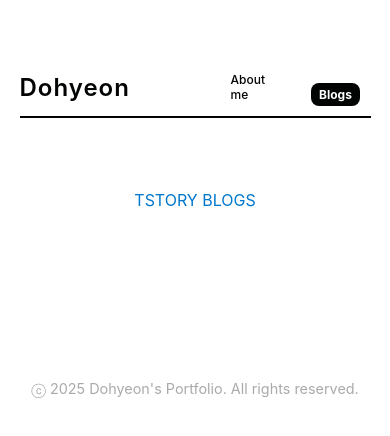
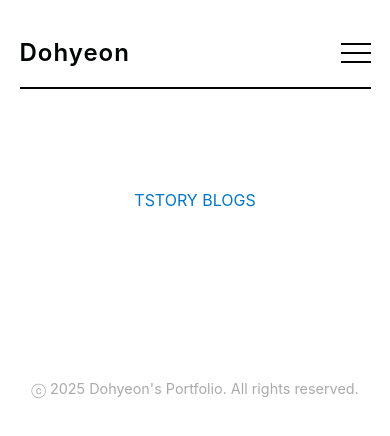
Before and after one commit to 1Dohyeon/1Dohyeon.github.io, a React (Create React App) app: page /#/blogs in a window 390 px wide. Shown: the top 436 px of the page. Built offline with nearby package versions, Linux system fonts and the light colour scheme; a web font is replaced by a local one.

Commit message:
feat: menu bar

```diff
--- a/src/components/Header.tsx
+++ b/src/components/Header.tsx
@@ -1,9 +1,14 @@
-import React from "react";
+import React, { useState } from "react";
 import { Link, useLocation } from "react-router-dom";
 import "../styles/Header.css";
 
 const Header = () => {
     const location = useLocation();
+    const [isMenuOpen, setIsMenuOpen] = useState(false);
+
+    const toggleMenu = () => {
+        setIsMenuOpen(!isMenuOpen);
+    };
 
     return (
         <header className="header">
@@ -11,7 +16,12 @@ const Header = () => {
                 <Link to="/#" className="logo">
                     Dohyeon
                 </Link>
-                <div className="menu-section">
+                <button className="hamburger" onClick={toggleMenu}>
+                    <span></span>
+                    <span></span>
+                    <span></span>
+                </button>
+                <div className={`menu-section ${isMenuOpen ? "open" : ""}`}>
                     <div>
                         <Link to="/about-me" className={location.pathname === "/about-me" ? "active" : ""}>
                             About me
--- a/src/styles/Header.css
+++ b/src/styles/Header.css
@@ -57,6 +57,25 @@ header {
     color: #fff;
     font-weight: bold;
 }
+.hamburger {
+    display: none;
+    flex-direction: column;
+    justify-content: space-between;
+    width: 30px;
+    height: 20px;
+    background: transparent;
+    border: none;
+    cursor: pointer;
+    padding: 0;
+    z-index: 10;
+}
+
+.hamburger span {
+    width: 100%;
+    height: 2px;
+    background: #020403;
+    transition: all 0.3s linear;
+}
 
 @media (max-width: 600px) {
     header {
@@ -69,11 +88,47 @@ header {
     }
 
     .menu-section div {
-        width: 70px;
+        width: 80px;
     }
 
     .menu-section a {
         font-size: 12px;
-        padding: 4px 8px;
+        padding: 4px 12px;
     }
 }
+
+@media (max-width: 420px) {
+    .hamburger {
+        display: flex;
+    }
+
+    .menu-section {
+        position: absolute;
+        flex-direction: column;
+        right: 0;
+        top: 100%;
+        background: white;
+        width: 100%;
+        padding: 20px 0;
+        gap: 20px;
+        transform: translateY(-100%);
+        opacity: 0;
+        visibility: hidden;
+        transition: all 0.3s ease-in-out;
+        box-shadow: 0 2px 5px rgba(0, 0, 0, 0.1);
+    }
+
+    .menu-section.open {
+        transform: translateY(0);
+        opacity: 1;
+        visibility: visible;
+    }
+
+    .menu-section div {
+        width: 100%;
+    }
+
+    #header-wrapper {
+        padding: 20px 0;
+    }
+}
--- a/src/styles/ProfileSection.css
+++ b/src/styles/ProfileSection.css
@@ -91,7 +91,7 @@
         flex-direction: column;
         align-items: center;
         text-align: center;
-        padding-top: 60px;
+        padding-top: 120px;
         padding-bottom: 30px;
         gap: 18px;
     }
```
